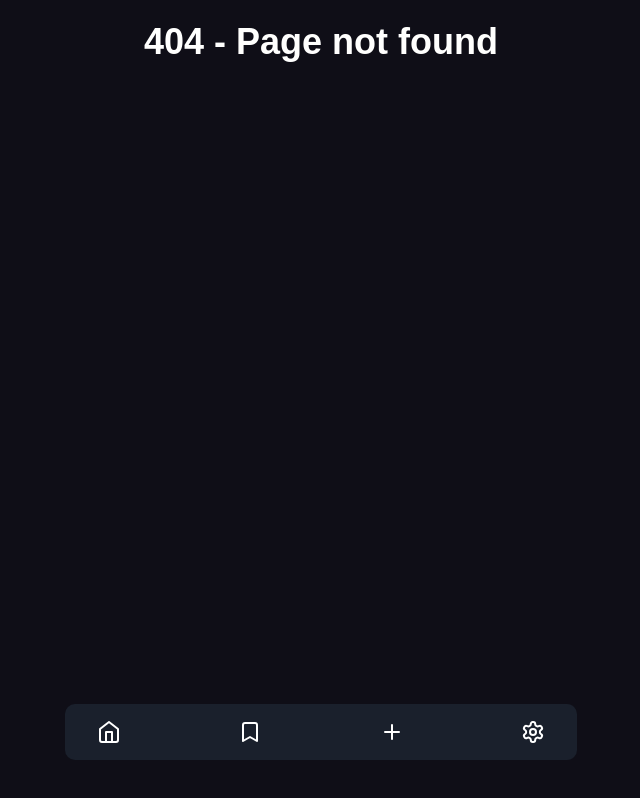
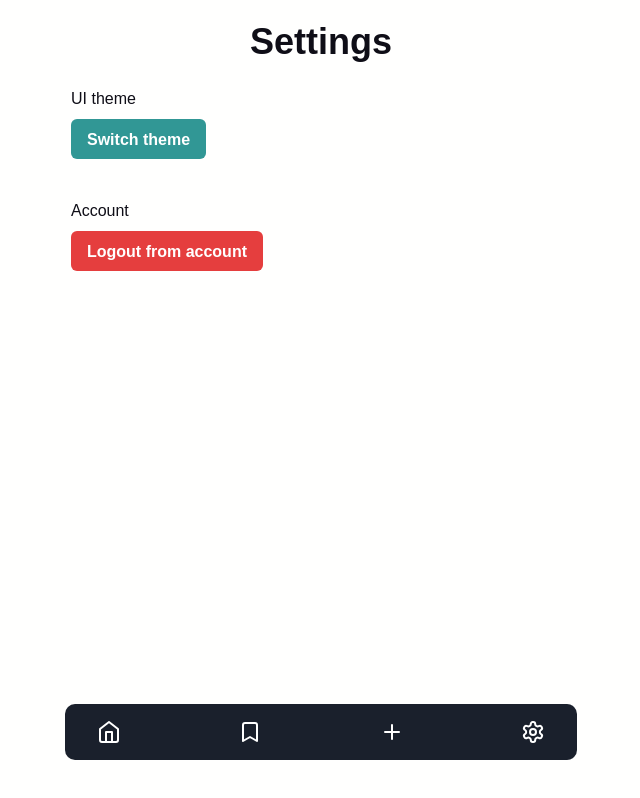
Before and after one commit to up2dul/dicoding-react-fundamental, a React (Vite) app in the folder submission-2/: page /settings in a window 1280 px wide. Before the commit this address had no page. Shown: the whole page, without its empty margins (319-959 px from the left). Built offline with nearby package versions, Linux system fonts and the light colour scheme.

Commit message:
feat: all about theme switcher
idk how to describe it

```diff
--- a/submission-2/src/App.jsx
+++ b/submission-2/src/App.jsx
@@ -1,6 +1,15 @@
 import { Route, Routes } from 'react-router-dom';
 
-import { Add, Archive, Detail, Home, Login, NotFound, Register } from '@/pages';
+import {
+  Add,
+  Archive,
+  Detail,
+  Home,
+  Login,
+  NotFound,
+  Register,
+  Settings,
+} from '@/pages';
 
 export default function App() {
   return (
@@ -11,6 +20,7 @@ export default function App() {
       <Route path='/archive' element={<Archive />} />
       <Route path='/detail/:noteId' element={<Detail />} />
       <Route path='/add' element={<Add />} />
+      <Route path='/settings' element={<Settings />} />
       <Route path='*' element={<NotFound />} />
     </Routes>
   );
--- /dev/null
+++ b/submission-2/src/components/common/ButtonTheme.jsx
@@ -0,0 +1,12 @@
+import { useThemeContext } from '@/contexts/ThemeContext';
+import { Button } from '@chakra-ui/react';
+
+export default function ButtonTheme() {
+  const { toggleTheme } = useThemeContext();
+
+  return (
+    <Button colorScheme='teal' onClick={toggleTheme}>
+      Switch theme
+    </Button>
+  );
+}
--- /dev/null
+++ b/submission-2/src/contexts/ThemeContext.jsx
@@ -0,0 +1,30 @@
+import { createContext, useContext, useMemo, useState } from 'react';
+import { ChakraProvider } from '@chakra-ui/react';
+
+import { lightTheme, darkTheme } from '@/styles/theme';
+import { useLocalStorage } from '@/hooks/use-localstorage';
+
+const ThemeContext = createContext();
+
+export const useThemeContext = () => useContext(ThemeContext);
+
+export function ThemeProvider({ children }) {
+  const [theme, setTheme] = useLocalStorage('theme', 'light');
+  const [themeObject, setThemeObject] = useState(theme === 'dark' ? lightTheme : darkTheme);
+
+  const toggleTheme = () => {
+    const newTheme = theme === 'dark' ? 'light' : 'dark';
+    setTheme(newTheme);
+    setThemeObject((prev) => (prev === darkTheme ? lightTheme : darkTheme));
+  };
+
+  const contextValue = useMemo(() => ({ themeObject, toggleTheme }), [theme]);
+
+  return (
+    <ChakraProvider theme={themeObject}>
+      <ThemeContext.Provider value={contextValue}>
+        {children}
+      </ThemeContext.Provider>
+    </ChakraProvider>
+  );
+}
--- /dev/null
+++ b/submission-2/src/hooks/use-localstorage.js
@@ -0,0 +1,28 @@
+import { useState } from 'react';
+
+/**
+ * Generates a function comment for the given function body in a markdown code block with the correct language syntax.
+ *
+ * @param {type} key - the key to use for storing the value in local storage
+ * @param {type} initialValue - the initial value to use if there is no value stored in local storage
+ * @return {array} - an array containing the current value, a function to update the value, and a function to remove the value from local storage
+ */
+export function useLocalStorage(key, initialValue) {
+  const storedValue = localStorage.getItem(key);
+
+  const [value, setValue] = useState(storedValue || initialValue);
+
+  const updateValue = (newValue) => {
+    setValue(newValue);
+
+    localStorage.setItem(key, newValue);
+  };
+
+  const removeValue = () => {
+    setValue(null);
+
+    localStorage.removeItem(key);
+  };
+
+  return [value, updateValue, removeValue];
+}
--- /dev/null
+++ b/submission-2/src/pages/Settings.jsx
@@ -0,0 +1,30 @@
+import {
+  Button,
+  FormControl,
+  FormLabel,
+  Heading,
+  Stack,
+} from '@chakra-ui/react';
+
+import Layout from '@/components/layout/Layout';
+import ButtonTheme from '@/components/common/ButtonTheme';
+
+export default function Settings() {
+  return (
+    <Layout>
+      <Heading as='h1'>Settings</Heading>
+
+      <Stack spacing={10} w={[300, 400, 500]}>
+        <FormControl>
+          <FormLabel>UI theme</FormLabel>
+          <ButtonTheme />
+        </FormControl>
+
+        <FormControl>
+          <FormLabel>Account</FormLabel>
+          <Button colorScheme='red'>Logout from account</Button>
+        </FormControl>
+      </Stack>
+    </Layout>
+  );
+}
--- a/submission-2/src/pages/index.js
+++ b/submission-2/src/pages/index.js
@@ -5,5 +5,6 @@ import Home from './Home';
 import Login from './Login';
 import NotFound from './NotFound';
 import Register from './Register';
+import Settings from './Settings';
 
-export { Add, Archive, Detail, Home, Login, NotFound, Register };
+export { Add, Archive, Detail, Home, Login, NotFound, Register, Settings };
--- a/submission-2/src/styles/theme.js
+++ b/submission-2/src/styles/theme.js
@@ -1,34 +1,42 @@
-/* eslint-disable quotes */
-import {
-  extendTheme,
-} from '@chakra-ui/react';
+import { extendTheme } from '@chakra-ui/react';
 
-const colors = {
-  dark: '#0f0e17',
+const lightColors = {
+  bg: '#0f0e17',
   headline: '#fffffe',
   paragraph: '#a7a9be',
 };
 
-const styles = {
+const darkColors = {
+  bg: '#fffffe',
+  headline: '#0f0e17',
+  paragraph: '#a7a9be',
+};
+
+const generateTheme = (colors) => {
+  return {
+    initialColorMode: 'light',
+    styles: {
       global: {
         'html, body': {
-      bgColor: colors.dark,
+          bgColor: colors.bg,
         },
         'h1, h2, h3, h4, h5, h6, label': {
           color: colors.headline,
         },
-    'p, li, a, input, textarea': {
+        'p, li, a, input, textarea, select': {
           color: colors.paragraph,
         },
       },
-};
-
-const theme = extendTheme({
-  styles,
+    },
     fonts: {
       heading: 'sans-serif',
       body: 'sans-serif',
     },
-});
+    colors,
+  };
+};
 
-export default theme;
+const lightTheme = extendTheme(generateTheme(lightColors));
+const darkTheme = extendTheme(generateTheme(darkColors));
+
+export { lightTheme, darkTheme };
```
Also changed, not shown: submission-2/src/main.jsx (+3 -4 lines). Lines whose indentation alone changed are shown as unchanged.
